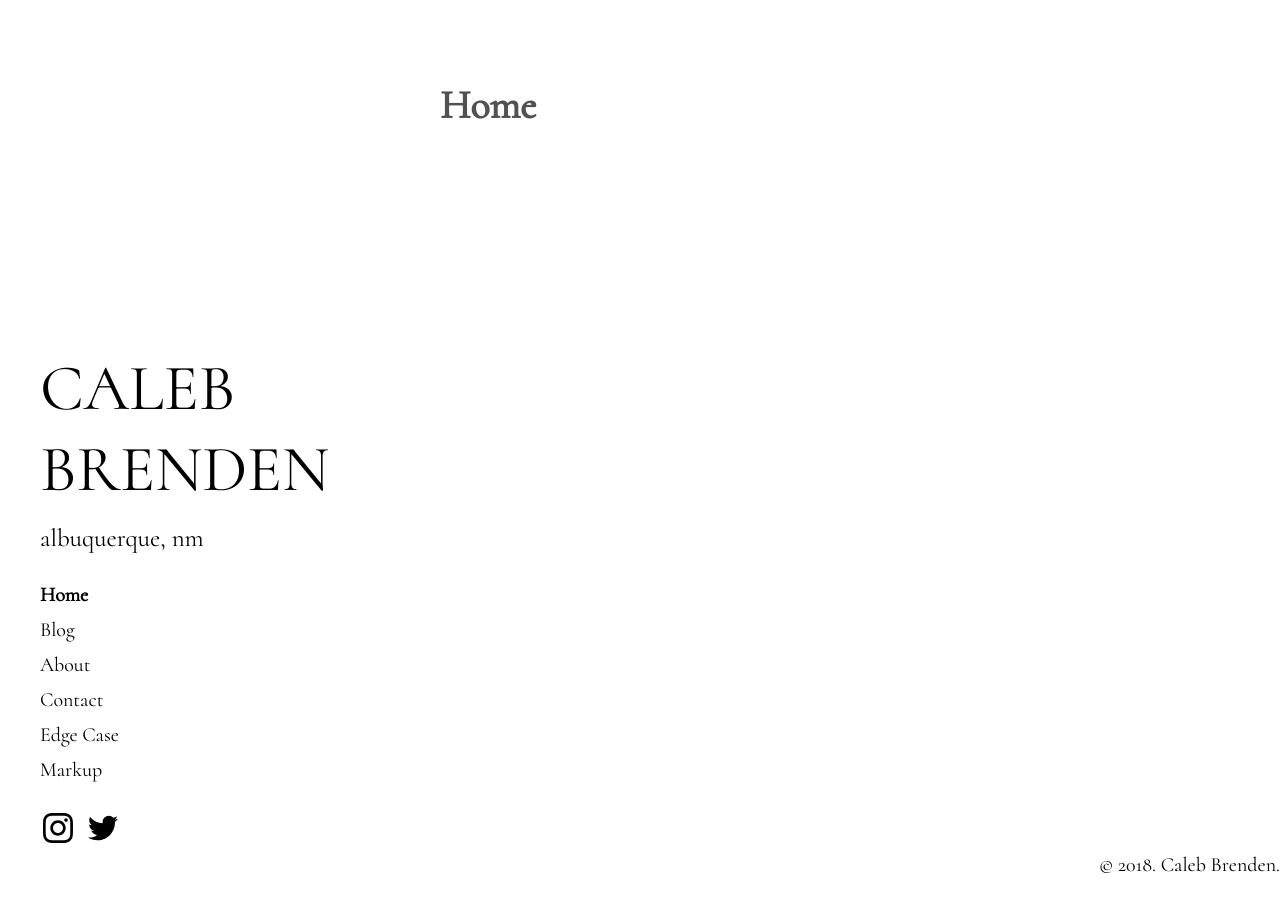
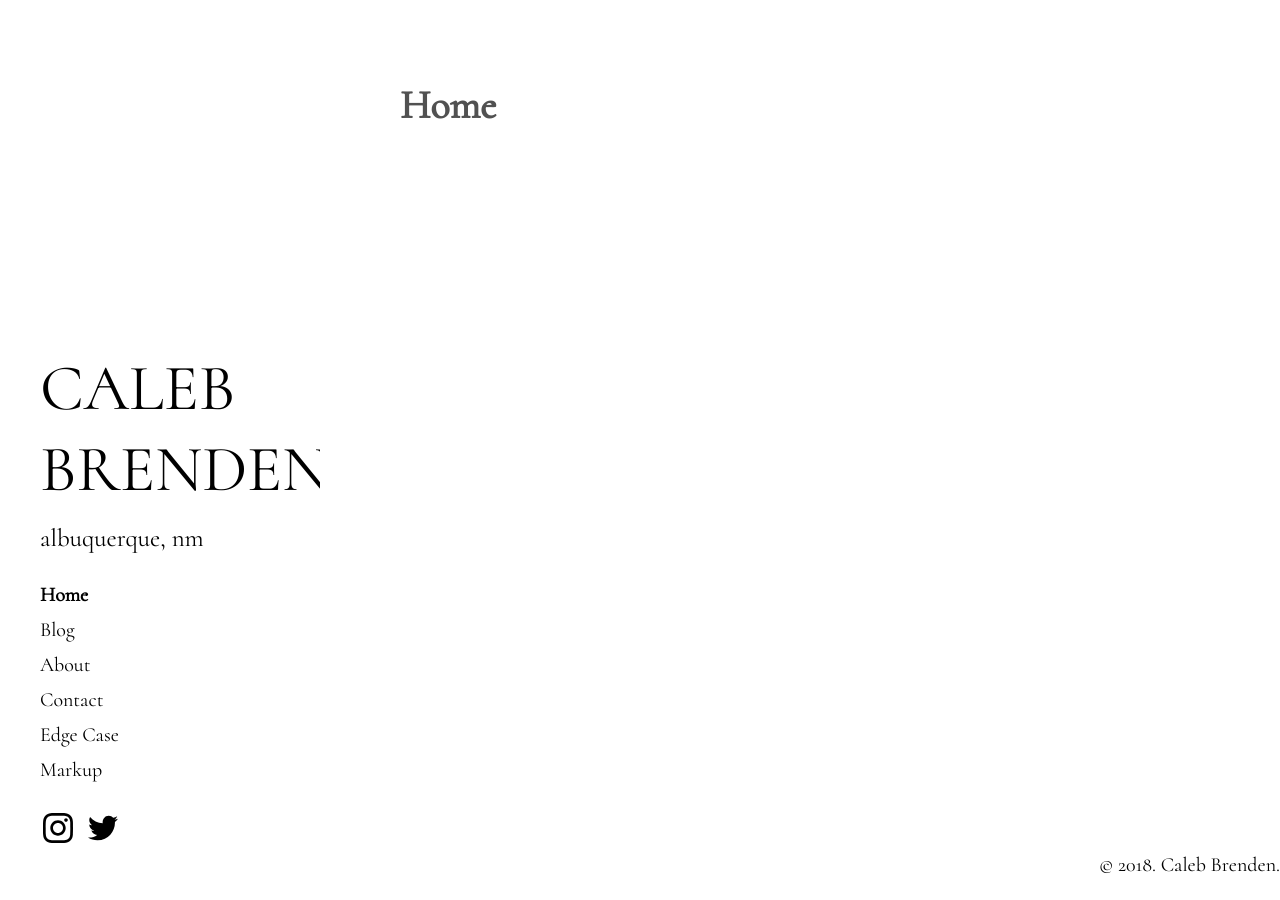
Before and after one commit to calebbrenden/my-site, a Jekyll site: the page built from index.html, in a window 1280 px wide. Built offline with Jekyll 4.4.1, drawn with Linux system fonts in a browser that asks for light colours; the list of posts is cut into pages by our own code.

Commit message:
reduced sidebar-width

```diff
--- a/_sass/hydeout/_variables.scss
+++ b/_sass/hydeout/_variables.scss
@@ -13,9 +13,13 @@ $cyan: #75b5aa !default;
 $blue: #268bd2 !default;
 $brown: #8f5536 !default;
 
+/* FONTS AND FONT SIZES */
+
 $root-font-family: 'Cormorant', serif !default;
 $root-font-size: 1rem !default;
 $root-line-height: 1.5 !default;
+
+/* COLORS ON WEB PAGE */
 
 $body-color: $gray-5 !default;
 $body-muted: $gray-4 !default;
@@ -29,7 +33,10 @@ $padding-v: 1em !default;
 $padding-h: 1.5em !default;
 $heading-spacing: 0.5rem !default;
 $section-spacing: 2rem !default;
-$sidebar-width: 18rem !default;
+
+/* ORIGINAL SIDEBAR WIDTH WAS 18REM */
+
+$sidebar-width: 16rem !default;
 
 $large-breakpoint: 49rem !default;
 $large-font-size: 1.25rem !default;
@@ -41,6 +48,8 @@ $default-box-shadow: $box-shadow-size
                      $box-shadow-size
                      rgba(0, 0, 0, $box-shadow-opacity);
 
+/* CODE FONTS */
+
 $code-font-family: Menlo, Monaco, "Courier New", monospace !default;
 $code-color: #bf616a !default;
 
```
